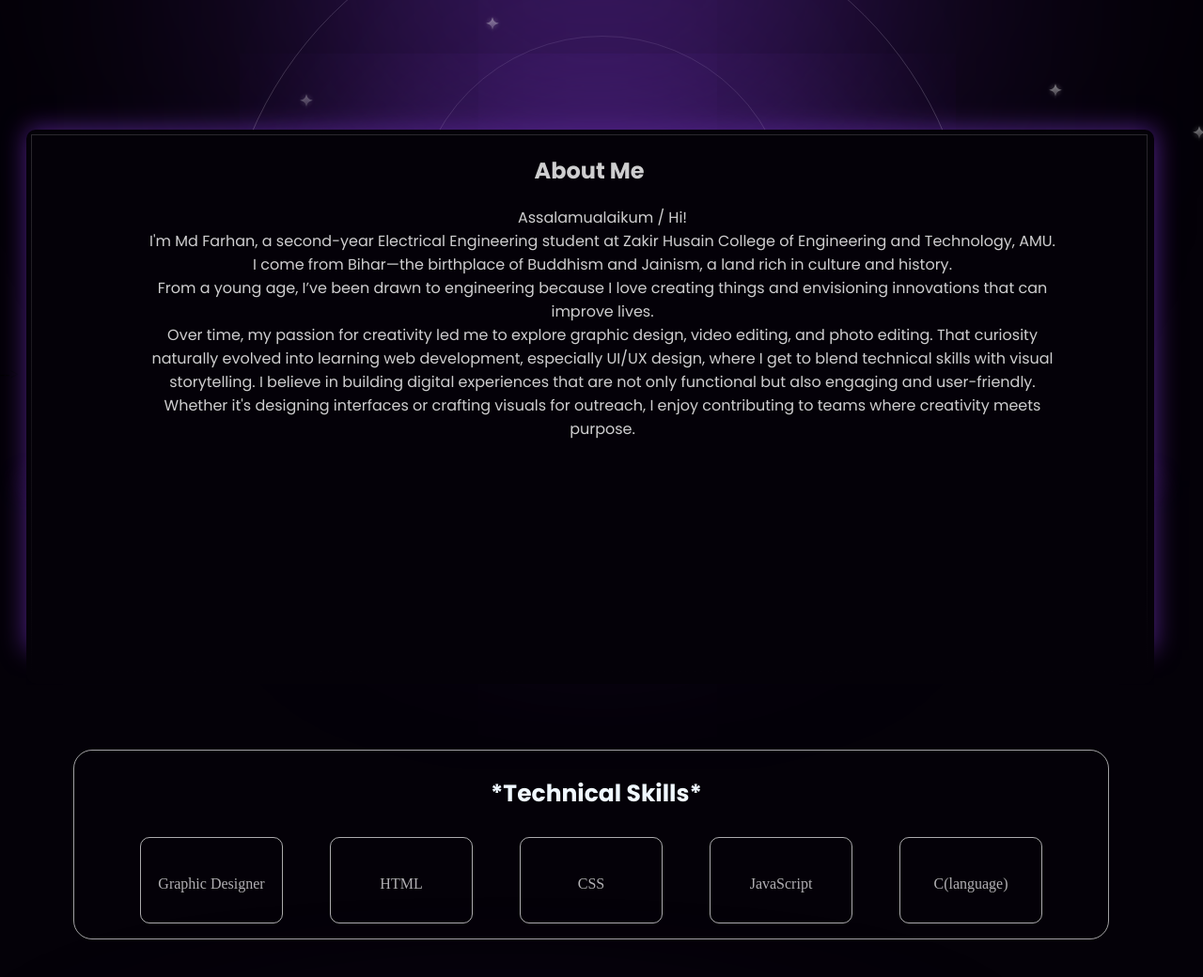
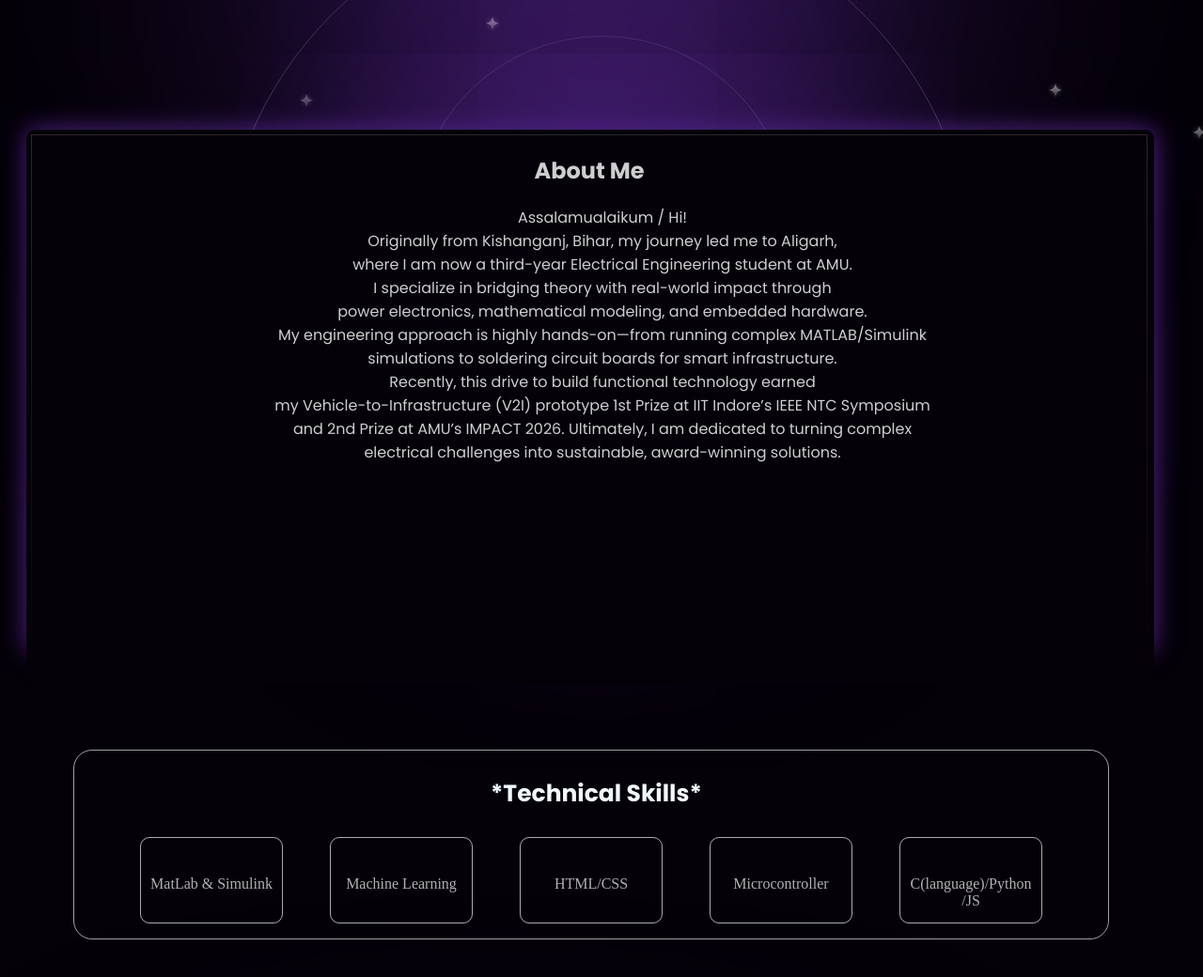
Before and after one commit to mdfarhan03/PortFolio, a plain HTML site: page index.html in a window 1280 px wide. Shown: the part 452-1492 px from the top of the page at 94% size. Drawn offline with Linux system fonts and the light colour scheme; a web font is replaced by a local one.

Commit message:
Fix portfolio deployed entry page
Co-authored-by: Copilot <223556219+Copilot@users.noreply.github.com>

```diff
--- a/index.html
+++ b/index.html
@@ -54,16 +54,19 @@
         <div class="descin">
         <h2>About Me</h2>
 
-        <p>Assalamualaikum / Hi! <br> I'm Md Farhan, a second-year Electrical Engineering student at Zakir Husain College of Engineering and Technology, AMU. <br> I come from Bihar—the birthplace of Buddhism and Jainism, a land rich in culture and history. <br>
-
-From a young age, I’ve been drawn to engineering because I love creating things and envisioning innovations that can improve lives. <br> Over time, my passion for creativity led me to explore graphic design, video editing, and photo editing. That curiosity naturally evolved into learning web development, especially UI/UX design, where I get to blend technical skills with visual storytelling.
-
-I believe in building digital experiences that are not only functional but also engaging and user-friendly. <br> Whether it's designing interfaces or crafting visuals for outreach, I enjoy contributing to teams where creativity meets purpose.</p>
-        <div class="bx">
+        <p>Assalamualaikum / Hi! <br>Originally from Kishanganj, Bihar, my journey led me to Aligarh,<br>
+            where I am now a third-year Electrical Engineering student at AMU.
+             <br>I specialize in bridging theory with real-world impact through<br>
+             power electronics, mathematical modeling, and embedded hardware.<br>
+             My engineering approach is highly hands-on—from running complex MATLAB/Simulink
+              <br>simulations to soldering circuit boards for smart infrastructure.<br> Recently,
+               this drive to build functional technology earned <br>my Vehicle-to-Infrastructure
+                (V2I) prototype 1st Prize at IIT Indore’s IEEE NTC Symposium<br> and 2nd Prize
+                 at AMU’s IMPACT 2026. Ultimately, I am dedicated to turning complex
+                 <br>electrical challenges into sustainable, award-winning solutions.
             <!-- <img src="photowithdrone.jpg" alt=""> -->
         </div>
 </div>
-    </div>
     <div id="projects" class="desc2">
         <h7 style="font-size: 25px;">Projects</h7>
 
@@ -119,11 +122,11 @@ I believe in building digital experiences that are not only functional but also
     <div id="skills"  class="boxes">
         <h1>*Technical Skills*</h1>
         <div class="rowbox">
-            <div style="padding-top: 40px;" class="each">Graphic Designer</div>
-            <div style="padding-top: 40px;" class="each">HTML</div>
-            <div style="padding-top: 40px;" class="each">CSS</div>
-            <div style="padding-top: 40px;" class="each">JavaScript</div>
-            <div style="padding-top: 40px;" class="each">C(language)</div>
+            <div style="padding-top: 40px;" class="each">MatLab & Simulink</div>
+            <div style="padding-top: 40px;" class="each">Machine Learning</div>
+            <div style="padding-top: 40px;" class="each">HTML/CSS</div>
+            <div style="padding-top: 40px;" class="each">Microcontroller</div>
+            <div style="padding-top: 40px;" class="each">C(language)/Python<br>/JS</div>
             <!-- <div class="each">web</div> -->
             <!-- <div class="each">web</div> -->
             <!-- <div class="each">web</div> -->
@@ -161,7 +164,7 @@ I believe in building digital experiences that are not only functional but also
     <div class="projects">
         <div class="proin">
             <div class="proinin">
-                <img class="graph" src="spi_progress_transparent.png" alt="">
+                <img class="graph" src="spi_vs_semester_transparent.png" alt="">
             </div>
         </div>
     </div>
@@ -172,7 +175,7 @@ I believe in building digital experiences that are not only functional but also
         <!-- <img style="height: 300px;" src="table.png" alt=""> -->
     </div>
     <div class="bnw">
-        <img  class="imgs" src="linkedin photobnw.jpg" alt="">
+        <img  class="imgs" src="Profile pic for web.png" alt="">
     </div>
     <div class="naam">
 <p>Md Farhan</p>
```
